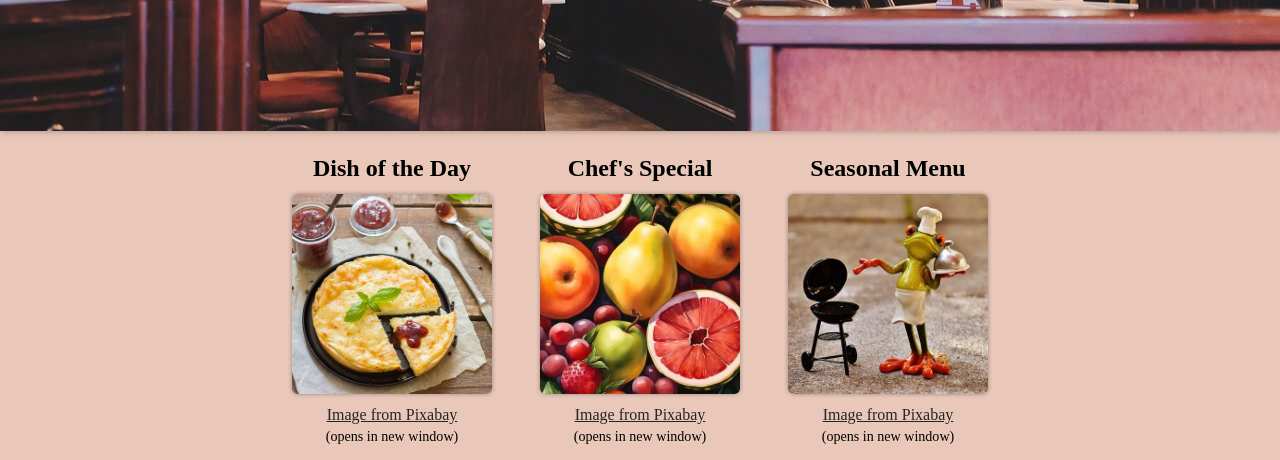
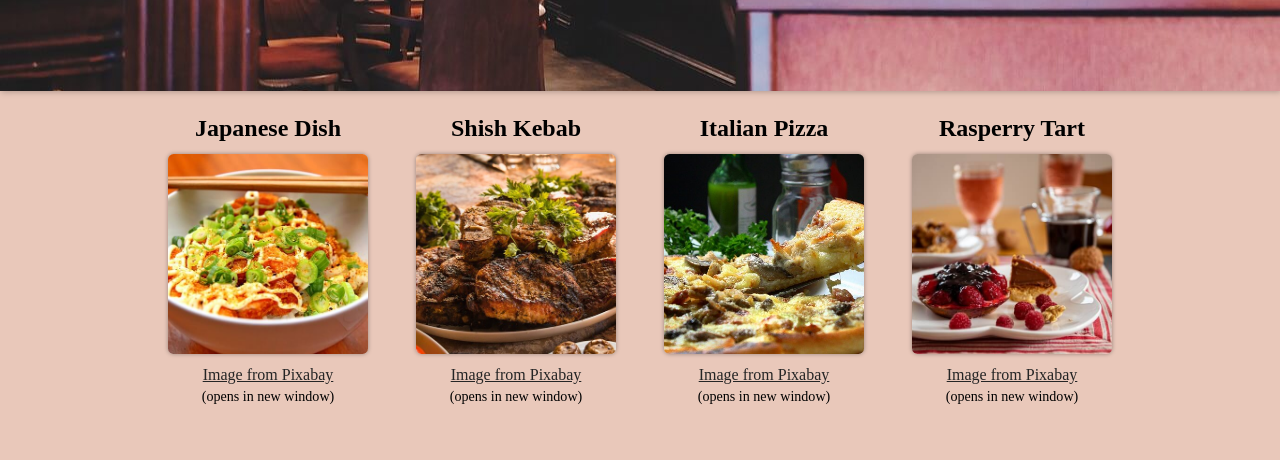
Before and after one commit to amShuri/restaurant-page, a website built with webpack: page src/template.html in a window 1280 px wide. Both pictures are taken after a click on the button "Menu". Shown: the part 349-809 px from the top of the page. Built offline with nearby package versions, Linux system fonts and the light colour scheme.

Commit message:
Implement menu section dynamically
- The menu section includes its own module and images. My current
implementation has a bit code repetition. The functions`displayHome`
and `displayMenu` are pretty similar and I plan on coming back to this
later and refactor the code once I have every section working.

- Slightly reduced the height of the `hero section` to improve the
overall look of the page.

```diff
--- a/src/index.js
+++ b/src/index.js
@@ -1,4 +1,22 @@
 import { displayHome } from "./home.js";
+import { displayMenu } from "./menu.js";
+import "./menu.js";
 import "./style.css";
 
+// Initial page load
 displayHome();
+
+document.querySelector("nav").addEventListener("click", (e) => {
+  if (e.target.tagName !== "BUTTON") return;
+
+  document.querySelector("#content").innerHTML = "";
+
+  switch (e.target.id) {
+    case "home":
+      displayHome();
+      break;
+    case "menu":
+      displayMenu();
+      break;
+  }
+});
--- /dev/null
+++ b/src/menu.js
@@ -0,0 +1,53 @@
+import imageA from "./img/menu/imageA.jpg";
+import imageB from "./img/menu/imageB.jpg";
+import imageC from "./img/menu/imageC.jpg";
+import imageD from "./img/menu/imageD.jpg";
+
+export function displayMenu() {
+  const homeImages = [
+    {
+      title: "Japanese Dish",
+      src: imageA,
+      alt: "Photo of a Japanese Bowl Dish",
+      attribution:
+        "https://pixabay.com/photos/food-japanese-asian-bowl-dish-eat-715542/",
+    },
+    {
+      title: "Shish Kebab",
+      src: imageB,
+      alt: "Photo of a meat dish",
+      attribution:
+        "https://pixabay.com/photos/meat-food-protein-shish-kebab-1155132/",
+    },
+    {
+      title: "Italian Pizza",
+      src: imageC,
+      alt: "Photo of a Italian Pizza",
+      attribution:
+        "https://pixabay.com/photos/pizza-slices-italian-cuisine-329523/",
+    },
+    {
+      title: "Rasperry Tart",
+      src: imageD,
+      alt: "Photo of Rasperry Tart",
+      attribution:
+        "https://pixabay.com/photos/dessert-food-tart-pie-raspberries-5712284/",
+    },
+  ];
+
+  const content = document.querySelector("#content");
+
+  homeImages.forEach((image) => {
+    content.insertAdjacentHTML(
+      "beforeend",
+      `
+        <div>
+          <h2>${image.title}</h2>
+          <img src="${image.src}" alt="${image.alt}"/>
+          <a href="${image.attribution}" target="_blank">Image from Pixabay</a>
+          <p>(opens in new window)</p>
+        </div>
+      `
+    );
+  });
+}
--- a/src/style.css
+++ b/src/style.css
@@ -1,6 +1,6 @@
 :root {
   --header-height: 65px;
-  --hero-height: calc(100% - (var(--header-height) + 40%));
+  --hero-height: calc(100% - (var(--header-height) + 45%));
 }
 
 * {
--- a/src/template.html
+++ b/src/template.html
@@ -9,8 +9,8 @@
     <header>
       <nav>
         <ul>
-          <li><button type="button">Home</button></li>
-          <li><button type="button">Menu</button></li>
+          <li><button id="home" type="button">Home</button></li>
+          <li><button id="menu" type="button">Menu</button></li>
           <li><button type="button">Contact</button></li>
         </ul>
       </nav>
```
Also changed, not shown: src/img/menu/imageA.jpg (added), src/img/menu/imageB.jpg (added), src/img/menu/imageC.jpg (added), src/img/menu/imageD.jpg (added).
